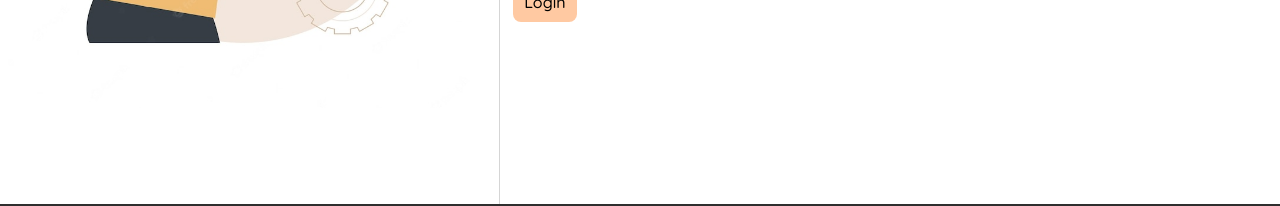
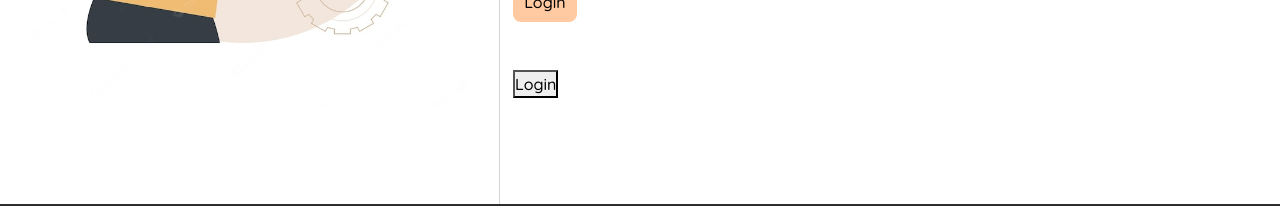
Before and after one commit to poojavishnoi/kinderpass-assignment, a React (Create React App) app: page /login in a window 1280 px wide. Shown: the part 588-794 px from the top of the page. Built offline with nearby package versions, Linux system fonts and the light colour scheme.

Commit message:
added value in input

```diff
--- a/src/pages/Login.js
+++ b/src/pages/Login.js
@@ -55,6 +55,7 @@ function Login() {
             <input
               type="text"
               required
+              value={email}
               onChange={(e) => {
                 setEmail(e.target.value);
               }}
@@ -66,6 +67,7 @@ function Login() {
               type="password"
               required
               pattern=".{6,}"
+              value={password}
               title="6 characters minimum"
               onChange={(e) => {
                 setPassword(e.target.value);
@@ -75,6 +77,7 @@ function Login() {
             <br />
           </div>
           <input className="register_btn" type="submit" value="Login"></input>
+          <button>Login</button>
         </form>
       </div>
 
```
